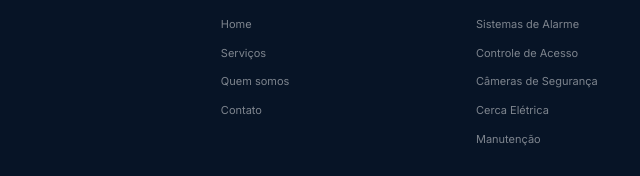
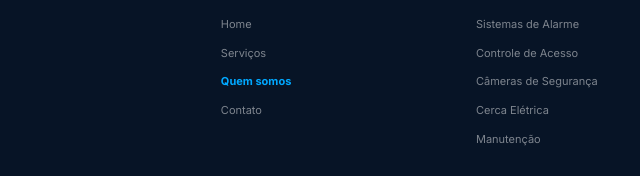
Before and after one commit to jhetecnologia/cmport, a plain HTML site: page quem-somos.html in a window 1280 px wide. Shown: the part 3754-3930 px from the top of the page, 255-895 px from the left. Drawn offline with Linux system fonts and the light colour scheme.

Commit message:
Update quem-somos.html

```diff
--- a/quem-somos.html
+++ b/quem-somos.html
@@ -634,7 +634,7 @@
              CTA
         ================================================== -->
 
-<section class="final-cta internal-final-cta">
+        <section class="final-cta internal-final-cta">
 
             <div class="container">
 
@@ -750,7 +750,7 @@
                         Serviços
                     </a>
 
-                    <a href="quem-somos.html">
+                    <a href="quem-somos.html" class="active">
                         Quem somos
                     </a>
 
```
